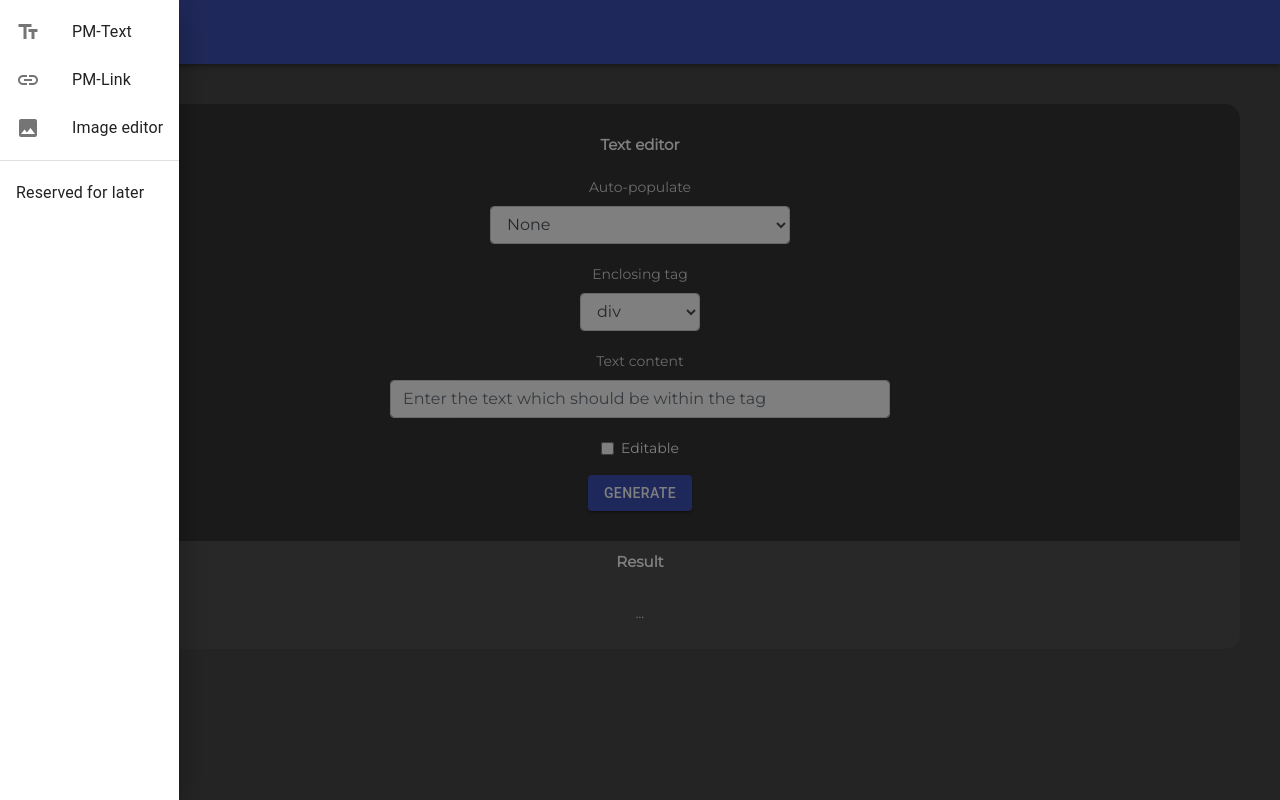
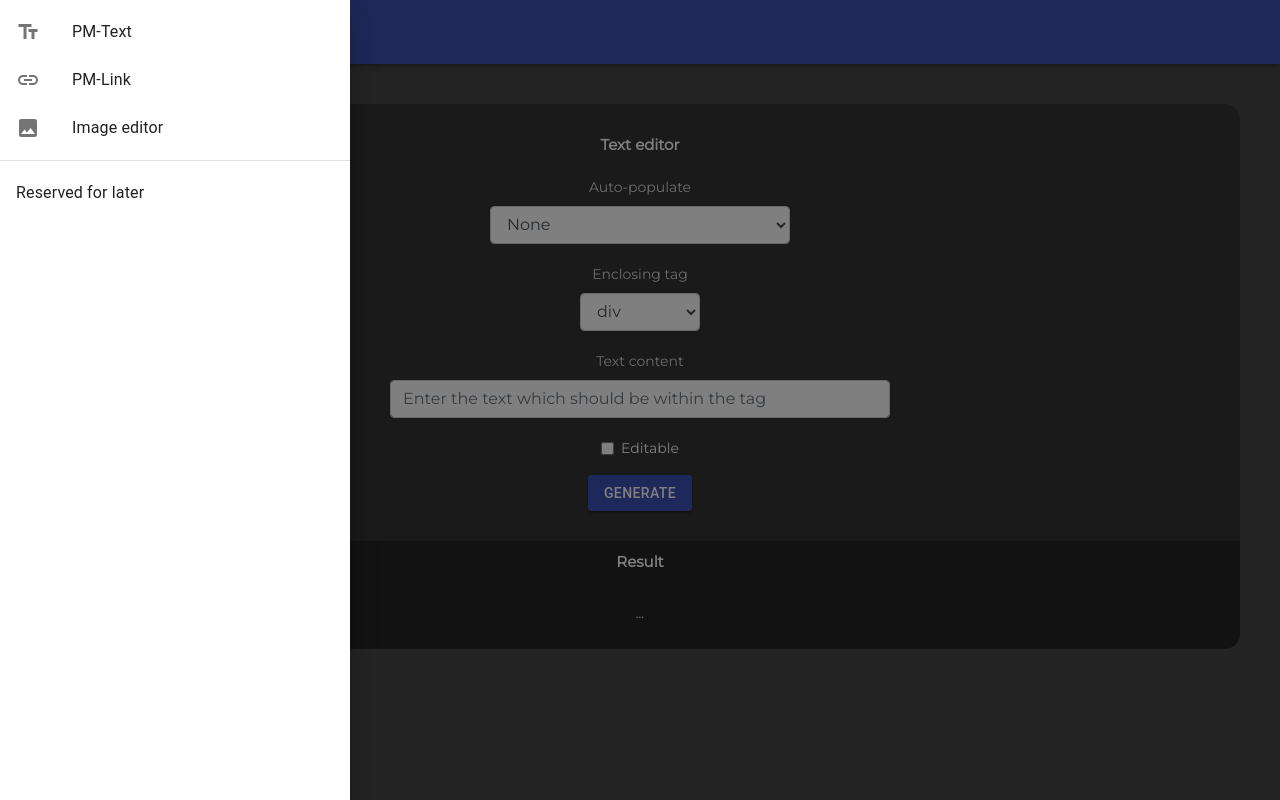
Before and after one commit to Vonathar/pmk, a React (Create React App) app: page / in a window 1280 px wide. Both pictures are taken after a click on the button "menu". Built offline with nearby package versions, Linux system fonts and the light colour scheme.

Commit message:
Amend leftDrawer size; add placeholder texts; minor fixes

```diff
--- a/src/components/home/imageEditor/imageEditor.jsx
+++ b/src/components/home/imageEditor/imageEditor.jsx
@@ -9,6 +9,7 @@ class ImageEditor extends Component {
                 <p className="editor-h1">
                     Image editor
                 </p>
+                <p>Coming soon</p>
             </div>
         )
     }
--- a/src/components/home/leftDrawer.jsx
+++ b/src/components/home/leftDrawer.jsx
@@ -1,3 +1,4 @@
+import '../../css/home/leftDrawer.css'
 import React, { Component } from 'react';
 import TextFields from '@material-ui/icons/TextFields'
 import LinkIcon from '@material-ui/icons/Link'
@@ -9,7 +10,7 @@ export default class LeftDrawer extends Component {
     render() {
         return (
             <div
-                className={this.props.topMenuState.classes.list}
+                className="leftDrawer-div"
                 role="presentation"
                 onClick={this.props.toggleDrawer(false)}
             >
--- a/src/components/home/linkEditor/linkEditor.jsx
+++ b/src/components/home/linkEditor/linkEditor.jsx
@@ -10,6 +10,7 @@ class LinkEditor extends Component {
                 <p className="editor-h1">
                     Link editor
                 </p>
+                <p>Coming soon</p>
             </div>
         )
     }
--- a/src/components/home/topMenu.jsx
+++ b/src/components/home/topMenu.jsx
@@ -6,15 +6,6 @@ import MenuIcon from '@material-ui/icons/Menu';
 
 
 export default class TopMenu extends Component {
-
-    state = {
-        // Object holding the required classNames
-        classes: {
-            list: {
-                width: 250,
-            },
-        }
-    }
 
     render() {
         return (
--- a/src/css/home/imageEditor.css
+++ b/src/css/home/imageEditor.css
@@ -2,7 +2,7 @@
     width: 1200px;
     height: 500px;
     padding: 10px;
-    margin: 20px auto 0 auto;
+    margin: 40px auto 0 auto;
     border-radius: 15px 15px 0 0;
     background-color: #313131;
 }
--- /dev/null
+++ b/src/css/home/leftDrawer.css
@@ -0,0 +1,3 @@
+.leftDrawer-div {
+    width: 350px;
+}
--- a/src/css/home/linkEditor.css
+++ b/src/css/home/linkEditor.css
@@ -2,7 +2,7 @@
     width: 1200px;
     height: 500px;
     padding: 10px;
-    margin: 20px auto 0 auto;
+    margin: 40px auto 0 auto;
     border-radius: 15px 15px 0 0;
     background-color: #313131;
 }
--- a/src/css/home/tagDisplay.css
+++ b/src/css/home/tagDisplay.css
@@ -3,7 +3,7 @@
     padding: 10px 200px;
     margin: auto;
     border-radius: 0 0 15px 15px;
-    background-color: #505050;
+    background-color: #242424;
 }
 
 .tagDisplay-h1 {
```
